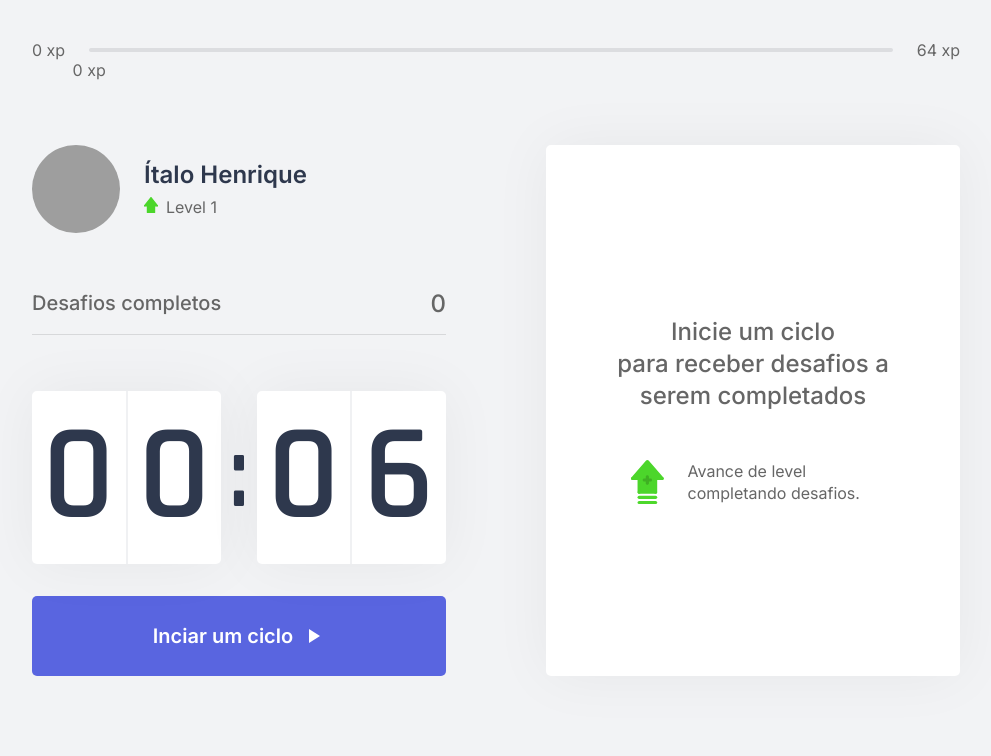
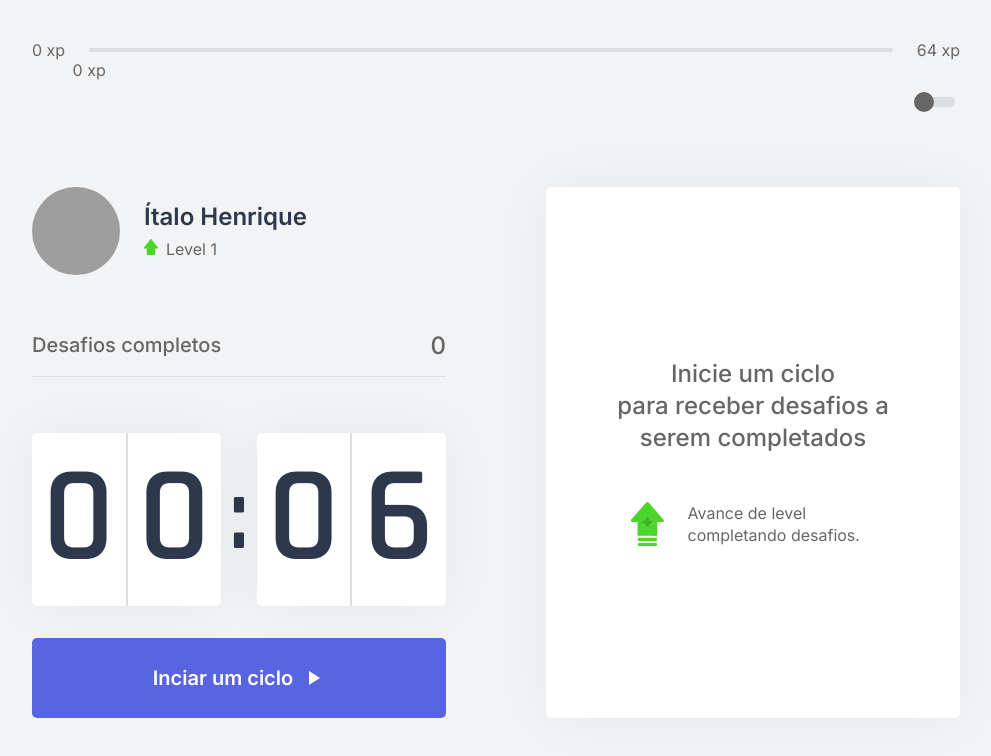
Before and after one commit to italoh623/Moveit, a Next.js app: page / in a window 1280 px wide. Shown: the top 756 px of the page, without its empty margins (144-1135 px from the left). Built offline with nearby package versions, Linux system fonts and the light colour scheme; grey boxes are pictures that could not be loaded.

Commit message:
Adding dark mode

```diff
--- a/package.json
+++ b/package.json
@@ -10,7 +10,9 @@
 	"dependencies": {
 		"next": "10.0.7",
 		"react": "17.0.1",
-		"react-dom": "17.0.1"
+		"react-dom": "17.0.1",
+		"react-switch": "^6.0.0",
+		"styled-components": "^5.2.1"
 	},
 	"devDependencies": {
 		"@types/node": "^14.14.31",
--- a/src/pages/_app.tsx
+++ b/src/pages/_app.tsx
@@ -1,12 +1,26 @@
-import '../styles/global.css'
+import React from 'react'
+import { ThemeProvider, DefaultTheme } from 'styled-components';
+import { ChallengesProvider } from '../contexts/ChallengesContext';
+import { usePersistedState } from '../utils/usePersistedState';
 
-import { ChallengesProvider } from '../contexts/ChallengesContext'
+import GlobalStyle from '../styles/global';
+import light from '../styles/themes/light';
+import dark from '../styles/themes/dark';
 
 function MyApp({ Component, pageProps }) {
+	const [theme, setTheme] = usePersistedState<DefaultTheme>('theme', light);
+
+	const toggleTheme = () => {
+		setTheme(theme.title === 'light' ? dark : light);
+	}
+
 	return (
-		<ChallengesProvider>
-			<Component {...pageProps} />
-		</ChallengesProvider>
+		<ThemeProvider theme={theme}>
+			<GlobalStyle />
+				<ChallengesProvider>
+					<Component {...pageProps} toggleTheme={toggleTheme} />
+				</ChallengesProvider>
+		</ThemeProvider>
 	)
 }
 
--- a/src/pages/index.tsx
+++ b/src/pages/index.tsx
@@ -1,4 +1,8 @@
 import Head from 'next/head'
+
+import Switch from 'react-switch';
+import { useContext } from 'react';
+import { ThemeContext } from 'styled-components';
 
 import { ChallengeBox } from "../components/ChallengeBox";
 import { CompletedChallenges } from "../components/CompletedChallenges";
@@ -9,7 +13,9 @@ import { CountdownProvider } from '../contexts/CountdownContext';
 
 import styles from '../styles/pages/Home.module.css'
 
-export default function Home() {
+export default function Home({ toggleTheme }) {
+	const { colors, title } = useContext(ThemeContext);
+
 	return (
 		<div className={styles.container}>
 			<Head>
@@ -17,6 +23,22 @@ export default function Home() {
 			</Head>
 
 			<ExperienceBar />
+
+			<div className={styles.switch}>
+				<Switch
+					onChange={toggleTheme}
+					checked={title === 'dark'}
+					checkedIcon={false}
+					uncheckedIcon={false}
+					height={10}
+					width={36}
+					handleDiameter={20}
+					offHandleColor={colors.text}
+					onHandleColor={colors.textHighlight}
+					offColor={colors.grayLine}
+					onColor={colors.text}
+				/>
+      		</div>
 
 			<CountdownProvider>
 				<section>
@@ -30,6 +52,8 @@ export default function Home() {
 					</div>
 				</section>
 			</CountdownProvider>
+
+
 		</div>
 	)
 }
--- a/src/styles/components/ChallengeBox.module.css
+++ b/src/styles/components/ChallengeBox.module.css
@@ -1,7 +1,7 @@
 .challengeBoxContainer {
     height: 100%;
 
-    background: var(--white);
+    background: var(--shape);
     border-radius: 5px;
     box-shadow: 0 0 60px rgba(0, 0, 0, 0.05);
     padding: 1.5rem 2rem;
@@ -95,7 +95,7 @@
     border: 0;
     border-radius: 5px;
 
-    color: var(--white);
+    color: var(--shape);
 
     font-size: 1rem;
     font-weight: 600;
@@ -114,3 +114,13 @@
 .challengeActive footer button:hover {
     filter: brightness(0.9);
 }
+
+@media(max-width: 720px) {
+    .challengeActive img {
+        padding: 1rem 0;
+    }
+
+    .challengeActive main p {
+        padding-bottom: 1rem;
+    }
+}
--- a/src/styles/components/CompletedChallenges.module.css
+++ b/src/styles/components/CompletedChallenges.module.css
@@ -5,7 +5,7 @@
 
     margin: 3.5rem 0;
     padding-bottom: 1rem;
-    border-bottom: 1px solid #d7d8da;
+    border-bottom: 1px solid var(--gray-line);
 
     font-weight: 500;
 }
--- a/src/styles/components/Countdown.module.css
+++ b/src/styles/components/Countdown.module.css
@@ -13,7 +13,7 @@
     align-items: center;
     justify-content: space-evenly;
 
-    background: var(--white);
+    background: var(--shape);
     box-shadow: 0 0 60px rgba(0, 0, 0, 0.05);
     border-radius: 5px;
     font-size: 8.5rem;
@@ -25,11 +25,11 @@
 }
 
 .countdownContainer > div span:first-child {
-    border-right: 1px solid #f0f1f3;
+    border-right: 1px solid var(--gray-line);
 }
 
 .countdownContainer > div span:last-child {
-    border-left: 1px solid #f0f1f3;
+    border-left: 1px solid var(--gray-line);
 }
 
 .countdownContainer > span {
@@ -51,7 +51,7 @@
     border-radius: 5px;
 
     background: var(--blue);
-    color: var(--white);
+    color: var(--shape);
 
     font-size: 1.25rem;
     font-weight: 600;
@@ -64,17 +64,17 @@
 }
 
 .countdownButtonActive {
-    background: var(--white);
+    background: var(--shape);
     color: var(--title);
 }
 
 .countdownButtonActive:hover {
     background: var(--red);
-    color: var(--white);
+    color: var(--shape);
 }
 
 .countdownButton:disabled {
-    background: var(--white);
+    background: var(--shape);
     color: var(--text);
     cursor: not-allowed;
 
@@ -87,3 +87,11 @@
 
     margin-left: 0.5rem;
 }
+
+.countdownButtonActive:not(:disabled):hover img {
+    filter: var(--invert-white);
+}
+
+.countdownButtonStart:not(:disabled) img {
+    filter: var(--invert-white);
+}
--- a/src/styles/global.css
+++ b/src/styles/global.ts
@@ -1,3 +1,6 @@
+import { createGlobalStyle } from 'styled-components';
+
+export default createGlobalStyle`
 * {
     margin: 0;
     padding: 0;
@@ -5,18 +8,20 @@
 }
 
 :root {
-    --white: #FFF;
-    --background: #F2F3F5;
-    --gray-line: #DCDDE0;
-    --text: #666666;
-    --text-highlight: #B3B9FF;
-    --title: #2E384D;
+    --shape: ${props => props.theme.colors.shape};
+    --background: ${props => props.theme.colors.background};
+    --gray-line: ${props => props.theme.colors.grayLine};
+    --text: ${props => props.theme.colors.text};
+    --text-highlight: ${props => props.theme.colors.textHighlight};
+    --title: ${props => props.theme.colors.title};
     --red: #E83F5B;
     --green: #4CD62B;
     --blue: #5965E0;
     --blue-dark: #4953B8;
     --blue-twitter: #2AA9E0;
-}
+    --invert-white: ${props => props.theme.colors.invertWhite};
+    --invert-black: ${props => props.theme.colors.invertBlack};
+  }
 
 @media(max-width: 1080px) {
     html {
@@ -48,3 +53,4 @@ a {
     color: inherit;
     text-decoration: none;
 }
+`;
--- a/src/styles/pages/Home.module.css
+++ b/src/styles/pages/Home.module.css
@@ -16,3 +16,21 @@
     gap: 6.25rem;
     align-content: center;
 }
+
+.switch {
+    display: flex;
+    flex-direction: column;
+    align-items: flex-end;
+    justify-content: center;
+    padding: 2rem 0;
+}
+
+@media(max-width: 720px) {
+    .container section {
+        flex: 1;
+        display: grid;
+        grid-template-columns: 1fr;
+        gap: 2rem;
+        align-content: center;
+    }
+}
--- /dev/null
+++ b/src/styles/themes/dark.ts
@@ -0,0 +1,14 @@
+export default {
+	title: 'dark',
+
+	colors: {
+		shape: '#202024',
+		background: '#121214',
+		grayLine: '#29292e',
+		text: '#a8a8b3',
+		textHighlight: '#B3B9FF',
+		title: '#e1e1e6',
+		invertWhite: 'brightness(10%) contrast(100%)',
+		invertBlack: 'brightness(0) invert(1)',
+	}
+}
--- /dev/null
+++ b/src/styles/themes/light.ts
@@ -0,0 +1,14 @@
+export default {
+	title: 'light',
+
+	colors: {
+		shape: '#fff',
+        background: '#f2f3f5',
+        grayLine: '#DCDDE0',
+        text: '#666666',
+        textHighlight: '#B3B9FF',
+        title: '#2E384D',
+        invertWhite: 'brightness(0) invert(1)',
+        invertBlack: 'brightness(10%) contrast(100%)',
+	}
+}
--- /dev/null
+++ b/src/utils/usePersistedState.ts
@@ -0,0 +1,23 @@
+import { useState, useEffect, Dispatch, SetStateAction } from 'react';
+
+type Response<T> = [
+    T,
+    Dispatch<SetStateAction<T>>,
+];
+
+export function usePersistedState<T>(key: string, initialState: T): Response<T> {
+    const [value, setValue] = useState(initialState);
+
+    useEffect(() => {
+        const stickyValue = window.localStorage.getItem(key);
+        if (stickyValue !== null) {
+            setValue(JSON.parse(stickyValue));
+        }
+    }, [key]);
+
+    useEffect(() => {
+        window.localStorage.setItem(key, JSON.stringify(value));
+    }, [key, value]);
+
+    return [value, setValue];
+}
```
Also changed, not shown: src/styles/styled.d.ts (added, +17 -0 lines), 1 other file (tests, documents, lock files or other folders). Lines whose indentation alone changed are shown as unchanged.
